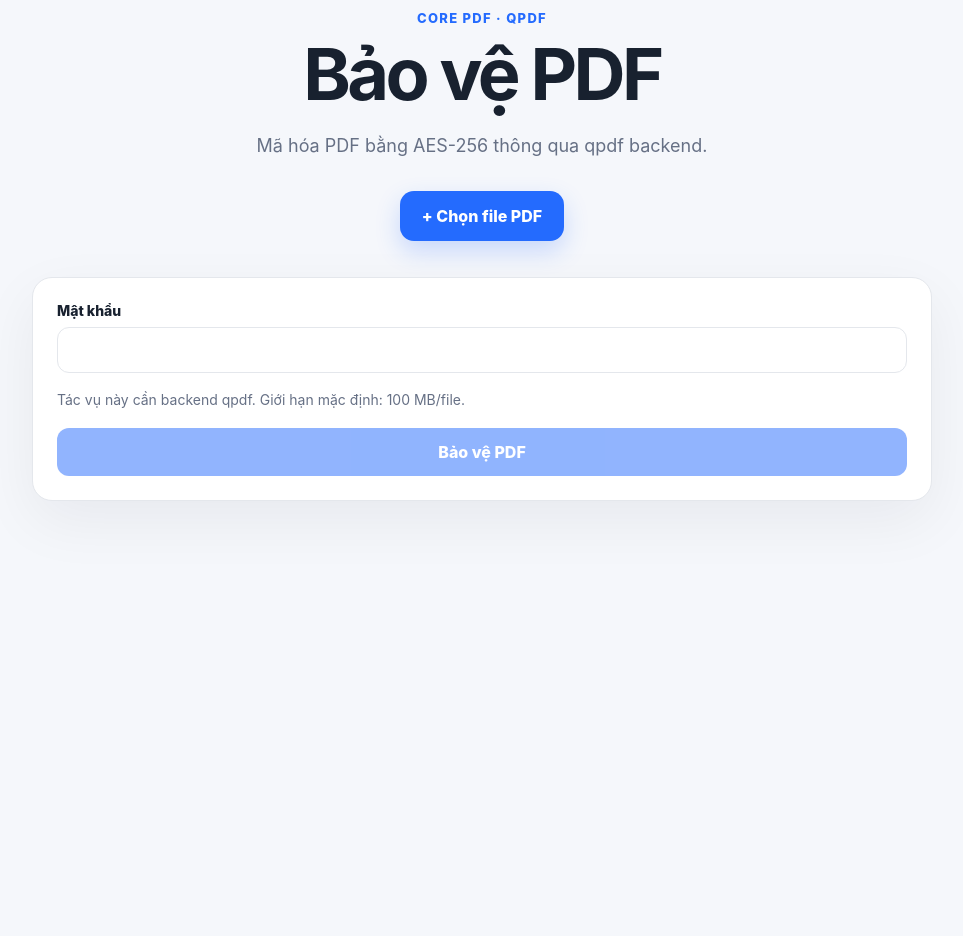
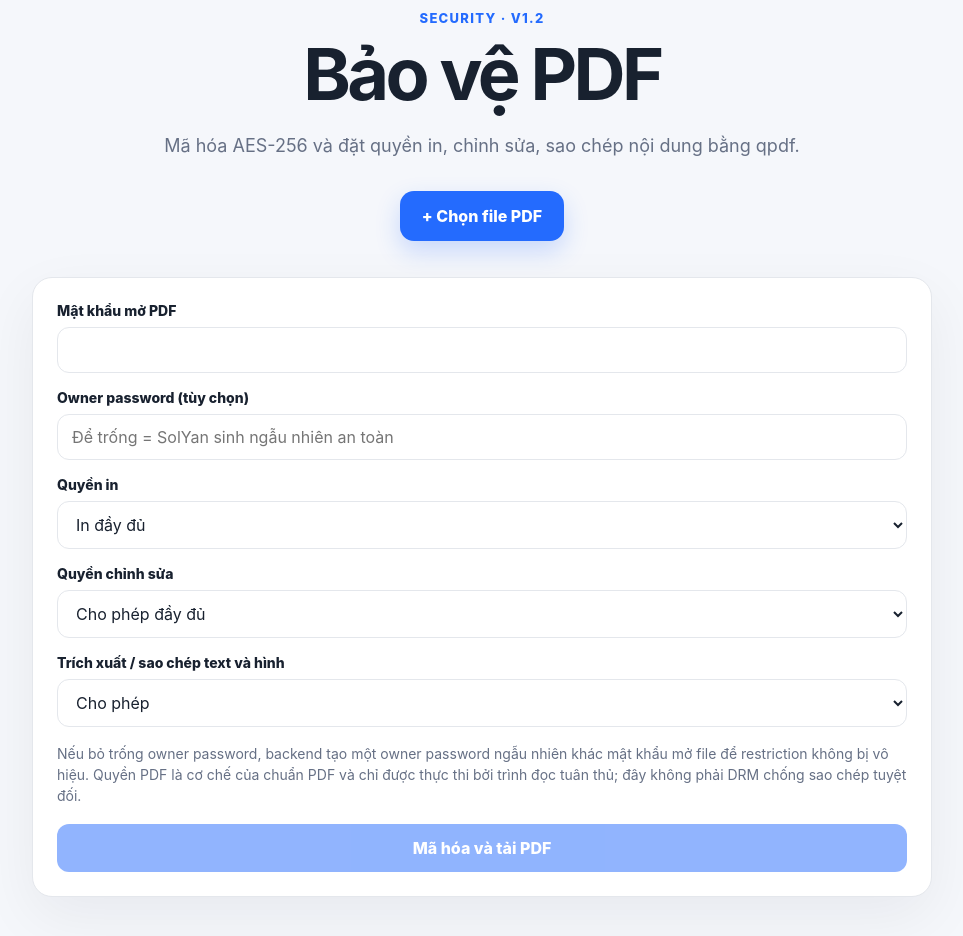
Before and after one commit to solyan842/SolYan-PDF, a Next.js app in the folder frontend/: page /protect in a window 1280 px wide. Shown: the part 120-1056 px from the top of the page, without its empty margins (158-1121 px from the left). Before the commit the page ends 800 px from the top, so only its background shows below. Built offline with nearby package versions, Linux system fonts and the light colour scheme; no server answers.

Commit message:
feat: expose PDF usage permissions in protect UI

```diff
--- a/frontend/app/protect/page.tsx
+++ b/frontend/app/protect/page.tsx
@@ -1,5 +1,90 @@
-import ServerPdfTool from '../../components/ServerPdfTool';
+'use client';
+
+import { ChangeEvent, useState } from 'react';
+
+const API_BASE = process.env.NEXT_PUBLIC_API_URL ?? 'http://localhost:8000';
+const MAX_FILE_SIZE = 100 * 1024 * 1024;
+
+type PrintMode = 'none' | 'low' | 'full';
+type ModifyMode = 'none' | 'assembly' | 'form' | 'annotate' | 'all';
+
+function downloadBlob(blob: Blob, filename: string) {
+  const url = URL.createObjectURL(blob);
+  const anchor = document.createElement('a');
+  anchor.href = url;
+  anchor.download = filename;
+  document.body.appendChild(anchor);
+  anchor.click();
+  anchor.remove();
+  URL.revokeObjectURL(url);
+}
 
 export default function ProtectPage() {
-  return <ServerPdfTool title="Bảo vệ PDF" description="Mã hóa PDF bằng AES-256 thông qua qpdf backend." endpoint="/pdf/protect" actionLabel="Bảo vệ PDF" outputName="solyan-protected.pdf" passwordMode="required" />;
+  const [file, setFile] = useState<File | null>(null);
+  const [password, setPassword] = useState('');
+  const [ownerPassword, setOwnerPassword] = useState('');
+  const [printMode, setPrintMode] = useState<PrintMode>('full');
+  const [modifyMode, setModifyMode] = useState<ModifyMode>('all');
+  const [allowExtract, setAllowExtract] = useState(true);
+  const [busy, setBusy] = useState(false);
+  const [error, setError] = useState('');
+
+  function onFile(event: ChangeEvent<HTMLInputElement>) {
+    const selected = event.target.files?.[0] ?? null;
+    if (selected && selected.size > MAX_FILE_SIZE) {
+      setFile(null);
+      setError('PDF vượt giới hạn 100 MB.');
+      event.target.value = '';
+      return;
+    }
+    setFile(selected);
+    setError('');
+  }
+
+  async function run() {
+    if (!file || !password) return;
+    setBusy(true);
+    setError('');
+    try {
+      const body = new FormData();
+      body.append('file', file);
+      body.append('password', password);
+      if (ownerPassword) body.append('owner_password', ownerPassword);
+      body.append('print_mode', printMode);
+      body.append('modify_mode', modifyMode);
+      body.append('allow_extract', String(allowExtract));
+      const response = await fetch(`${API_BASE}/pdf/protect`, { method: 'POST', body });
+      if (!response.ok) {
+        let message = `HTTP ${response.status}`;
+        try { const payload = await response.json(); message = payload.detail ?? message; } catch {}
+        throw new Error(message);
+      }
+      downloadBlob(await response.blob(), 'solyan-protected.pdf');
+    } catch (cause) {
+      setError(cause instanceof Error ? cause.message : 'Không thể bảo vệ PDF.');
+    } finally {
+      setBusy(false);
+    }
+  }
+
+  return <main className="shell">
+    <header className="topbar"><a className="brand" href="/">SolYan PDF</a><div className="privacy-pill server-pill">AES-256 · qpdf</div></header>
+    <section className="hero compact-hero">
+      <p className="eyebrow">SECURITY · V1.2</p>
+      <h1>Bảo vệ PDF</h1>
+      <p className="subtitle">Mã hóa AES-256 và đặt quyền in, chỉnh sửa, sao chép nội dung bằng qpdf.</p>
+      <label className="picker"><input type="file" accept="application/pdf,.pdf" onChange={onFile}/><span>+ Chọn file PDF</span></label>
+    </section>
+    <section className="workspace form-workspace">
+      <label className="field"><span>Mật khẩu mở PDF</span><input type="password" maxLength={128} value={password} onChange={(e)=>setPassword(e.target.value)} autoComplete="new-password"/></label>
+      <label className="field"><span>Owner password (tùy chọn)</span><input type="password" maxLength={128} value={ownerPassword} onChange={(e)=>setOwnerPassword(e.target.value)} autoComplete="new-password" placeholder="Để trống = SolYan sinh ngẫu nhiên an toàn"/></label>
+      <label className="field"><span>Quyền in</span><select value={printMode} onChange={(e)=>setPrintMode(e.target.value as PrintMode)}><option value="full">In đầy đủ</option><option value="low">Chỉ in độ phân giải thấp</option><option value="none">Không cho in</option></select></label>
+      <label className="field"><span>Quyền chỉnh sửa</span><select value={modifyMode} onChange={(e)=>setModifyMode(e.target.value as ModifyMode)}><option value="all">Cho phép đầy đủ</option><option value="annotate">Cho annotate + form + sắp xếp trang</option><option value="form">Cho điền form/ký + sắp xếp trang</option><option value="assembly">Chỉ sắp xếp/chèn/xóa trang</option><option value="none">Không cho chỉnh sửa</option></select></label>
+      <label className="field"><span>Trích xuất / sao chép text và hình</span><select value={allowExtract ? 'yes' : 'no'} onChange={(e)=>setAllowExtract(e.target.value === 'yes')}><option value="yes">Cho phép</option><option value="no">Không cho phép</option></select></label>
+      {file && <p className="selected-file">Đã chọn: <strong>{file.name}</strong></p>}
+      <p className="hint">Nếu bỏ trống owner password, backend tạo một owner password ngẫu nhiên khác mật khẩu mở file để restriction không bị vô hiệu. Quyền PDF là cơ chế của chuẩn PDF và chỉ được thực thi bởi trình đọc tuân thủ; đây không phải DRM chống sao chép tuyệt đối.</p>
+      {error && <div className="error">{error}</div>}
+      <button className="merge-button" type="button" onClick={run} disabled={!file || !password || busy}>{busy ? 'Đang mã hóa…' : 'Mã hóa và tải PDF'}</button>
+    </section>
+  </main>;
 }
```
